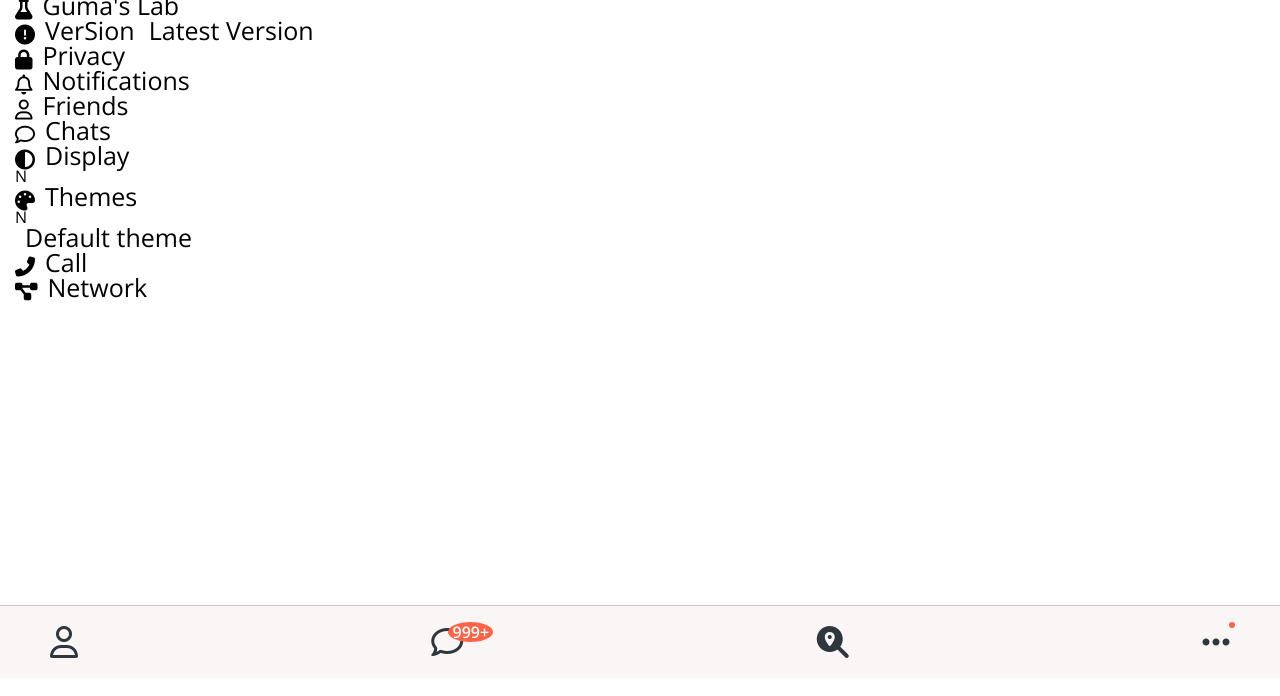
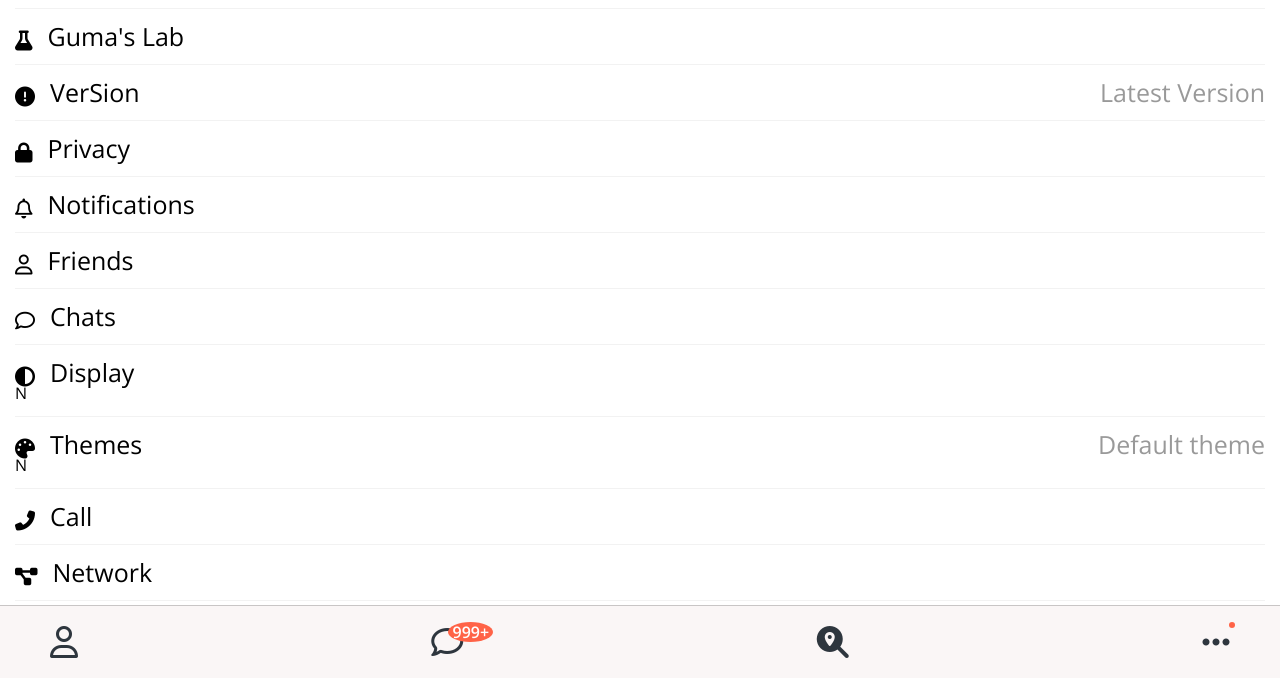
Before and after one commit to Kozy5/kokoa-clone-2021, a plain HTML site: page settings.html in a window 1280 px wide. Shown: the part 122-818 px from the top of the page. Drawn offline with nearby package versions, Linux system fonts and the light colour scheme.

Commit message:
settings screen modity

```diff
--- a/css/screens/settings.css
+++ b/css/screens/settings.css
@@ -6,7 +6,19 @@
   font-size: 25px;
   font-weight: bold;
 }
-.setting-screen_item span {
+.setting-screen__item span {
   font-size: 25px;
-  margin-left: 10px;
+  margin-left: 15px;
 }
+.setting-screen__item {
+  border-bottom: 1px solid rgba(0, 0, 0, 0.05);
+  margin-bottom: 15px;
+  padding-bottom: 15px;
+}
+.settings-screen-items-flex {
+  display: flex;
+  justify-content: space-between;
+}
+.settings-screen__items-flex-cloumn-sub {
+  color: var(--opacity-color);
+}
--- a/settings.html
+++ b/settings.html
@@ -7,7 +7,7 @@
     <meta name="viewport" content="width=device-width, initial-scale=1.0" />
     <title>Settings - Guma Talk</title>
   </head>
-  <body class="bodyheight">
+  <body style="heght:150vh;">
 
     <div class="status-bar">
       <div class="status-bar__column">
@@ -46,17 +46,28 @@
     <main class="main-screen main-screen-settings">
       <div class="setting-screen">
         <div class="setting-screen_items">
-          <div class="setting-screen_item"><i class="fas fa-check fa-lg"></i><span>Notices</span></div>
-          <div class="setting-screen_item"><i class="fas fa-flask fa-lg"></i><span>Guma's Lab</span></div>
-          <div class="setting-screen_item"><i class="fas fa-exclamation-circle fa-lg"></i><span>VerSion</span> <span>Latest Version</span></div>
-          <div class="setting-screen_item"><i class="fas fa-lock fa-lg"></i><span>Privacy</span></div>
-          <div class="setting-screen_item"><i class="far fa-bell fa-lg"></i><span>Notifications</span></div>
-          <div class="setting-screen_item"><i class="far fa-user fa-lg"></i><span>Friends</span></div>
-          <div class="setting-screen_item"><i class="far fa-comment fa-lg"></i><span>Chats</span></div>
-          <div class="setting-screen_item"><i class="fas fa-adjust fa-lg"></i><span>Display</span><div>N</div></div>
-          <div class="setting-screen_item"><i class="fas fa-palette fa-lg"></i><span>Themes</span><div>N</div><span>Default theme</span></div>
-          <div class="setting-screen_item"><i class="fas fa-phone-alt fa-lg"></i><span>Call</span></div>
-          <div class="setting-screen_item"><i class="fas fa-project-diagram fa-lg"></i><span>Network</span></div>
+          <div class="setting-screen__item"><i class="fas fa-check fa-lg"></i><span>Notices</span></div>
+          <div class="setting-screen__item"><i class="fas fa-flask fa-lg"></i><span>Guma's Lab</span></div>
+          <div class="setting-screen__item settings-screen-items-flex">
+            <div class="settings-screen__items-flex-cloumn"><i class="fas fa-exclamation-circle fa-lg"></i><span>VerSion</span></div>
+            <div class="settings-screen__items-flex-cloumn-sub">
+            <span>Latest Version</span></div>
+          </div>
+          <div class="setting-screen__item"><i class="fas fa-lock fa-lg"></i><span>Privacy</span></div>
+          <div class="setting-screen__item"><i class="far fa-bell fa-lg"></i><span>Notifications</span></div>
+          <div class="setting-screen__item"><i class="far fa-user fa-lg"></i><span>Friends</span></div>
+          <div class="setting-screen__item"><i class="far fa-comment fa-lg"></i><span>Chats</span></div>
+          <div class="setting-screen__item"><i class="fas fa-adjust fa-lg"></i><span>Display</span><div>N</div></div>
+          <div class="setting-screen__item settings-screen-items-flex">
+            <div class="settings-screen__items-flex-cloumn">
+            <i class="fas fa-palette fa-lg"></i><span>Themes</span><div>N</div>
+          </div>
+          <div class="settings-screen__items-flex-cloumn-sub">
+            <span>Default theme</span>
+          </div>
+          </div>
+          <div class="setting-screen__item"><i class="fas fa-phone-alt fa-lg"></i><span>Call</span></div>
+          <div class="setting-screen__item"><i class="fas fa-project-diagram fa-lg"></i><span>Network</span></div>
         </div>
         </div>
       </div>
```
